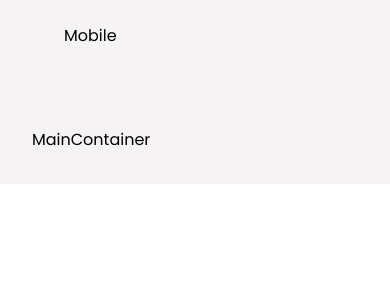
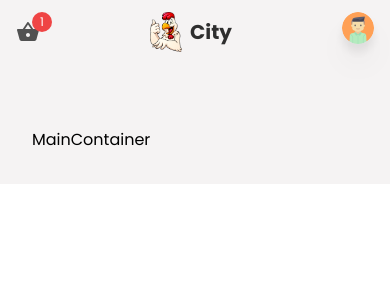
Before and after one commit to mrityunjay83039/resturantapp, a React (Create React App) app: page / in a window 390 px wide. Shown: the top 300 px of the page. Built offline with nearby package versions, Linux system fonts and the light colour scheme.

Commit message:
header section done with logout functionality and mobile menu design

```diff
--- a/src/App.js
+++ b/src/App.js
@@ -5,7 +5,7 @@
 
 const App = () => {
   return (
-    <AnimatePresence>
+    <AnimatePresence mode="wait">
       <div className="w-screen h-auto flex flex-col bg-primary">
         <Header />
         <main className="mt-24 p-8 w-full">
--- a/src/components/Header.jsx
+++ b/src/components/Header.jsx
@@ -31,8 +31,17 @@
     }
   };
 
+  const logOut = () => {
+    setIsMenu(false);
+    localStorage.clear();
+    dispatch({
+      type: actionType.SET_USER,
+      user: null,
+    });
+  };
+
   return (
-    <header className="fixed z-50 w-screen p-6 px-16">
+    <header className="fixed z-50 w-screen p-3 px-4 md:p-6 md:px-16">
       {/* Desktop and Tablet */}
       <div className="hidden md:flex w-full h-full gap-8">
         <Link to={"/"} className="flex items-center gap-2">
@@ -83,7 +92,10 @@
                 </Link>
               )}
 
-              <p className="px-4 py-2 flex items-center gap-3 cursor-pointer hover:bg-slate-100 transition-all duration-100 ease-in-out text-textColor text-base">
+              <p
+                onClick={logOut}
+                className="px-4 py-2 flex items-center gap-3 cursor-pointer hover:bg-slate-100 transition-all duration-100 ease-in-out text-textColor text-base"
+              >
                 Logout <MdLogout />{" "}
               </p>
             </motion.div>
@@ -92,7 +104,66 @@
       </div>
 
       {/* For Moile device */}
-      <div className="flex md:hidden">Mobile</div>
+      <div className="flex justify-between md:hidden">
+        <div className="relative flex items-center content-center">
+          <MdShoppingBasket className="text-textColor h-6 w-6" />
+          <div className="w-5 h-5 bg-red-500 rounded-full flex justify-center items-center absolute -top-0 -right-3">
+            <p className="text-white font-normal text-xs">1</p>
+          </div>
+        </div>
+        <Link to={"/"} className="flex items-center gap-2">
+          <img src={Logo} className="w-8 object-cover gap-2" alt="Logo" />
+          <p className="text-headingColor text-xl font-bold"> City</p>
+        </Link>
+        <div className="relative">
+          <motion.img
+            onClick={login}
+            whileTap={{ scale: 0.6 }}
+            src={user ? user.photoURL : userIcon}
+            alt="User"
+            className="w-8 h-8 drop-shadow-xl cursor-pointer rounded-full"
+          />
+          {isMenu && (
+            <motion.div
+              initial={{ opacity: 0.6, scale: 0.6 }}
+              animate={{ opacity: 1, scale: 1 }}
+              exit={{ opacity: 0, scale: 0.6 }}
+              className="w-40 bg-gray-50 shadow-xl rounded-lg flex flex-col absolute top-12 right-0"
+            >
+              {user && user.email === "mrityunjay.83039@gmail.com" && (
+                <Link
+                  to={"/createItem"}
+                  className="px-4 py-2 flex items-center gap-3 cursor-pointer hover:bg-slate-100 transition-all duration-100 ease-in-out text-textColor text-base"
+                >
+                  New Item <MdAdd />
+                </Link>
+              )}
+
+              <ul className="flex flex-col">
+                <li className=" px-4 py-2 text-base text-textColor hover:text-headingColor duration-100 transition-all ease-in-out  hover:bg-slate-100 cursor-pointer">
+                  Home
+                </li>
+                <li className=" px-4 py-2 text-base text-textColor hover:text-headingColor duration-100 transition-all ease-in-out  hover:bg-slate-100 cursor-pointer">
+                  Menu
+                </li>
+                <li className=" px-4 py-2 text-base text-textColor hover:text-headingColor duration-100 transition-all ease-in-out  hover:bg-slate-100 cursor-pointer">
+                  About Us
+                </li>
+                <li className=" px-4 py-2 text-base text-textColor hover:text-headingColor duration-100 transition-all ease-in-out  hover:bg-slate-100 cursor-pointer">
+                  Service
+                </li>
+              </ul>
+
+              <p
+                onClick={logOut}
+                className="m-2 p-2 rounded-md shadow-md px-4 py-2 flex justify-center items-center gap-3 cursor-pointer bg-gray-200 hover:bg-gray-300 transition-all duration-100 ease-in-out text-textColor text-base"
+              >
+                Logout <MdLogout />{" "}
+              </p>
+            </motion.div>
+          )}
+        </div>
+      </div>
     </header>
   );
 };
```
